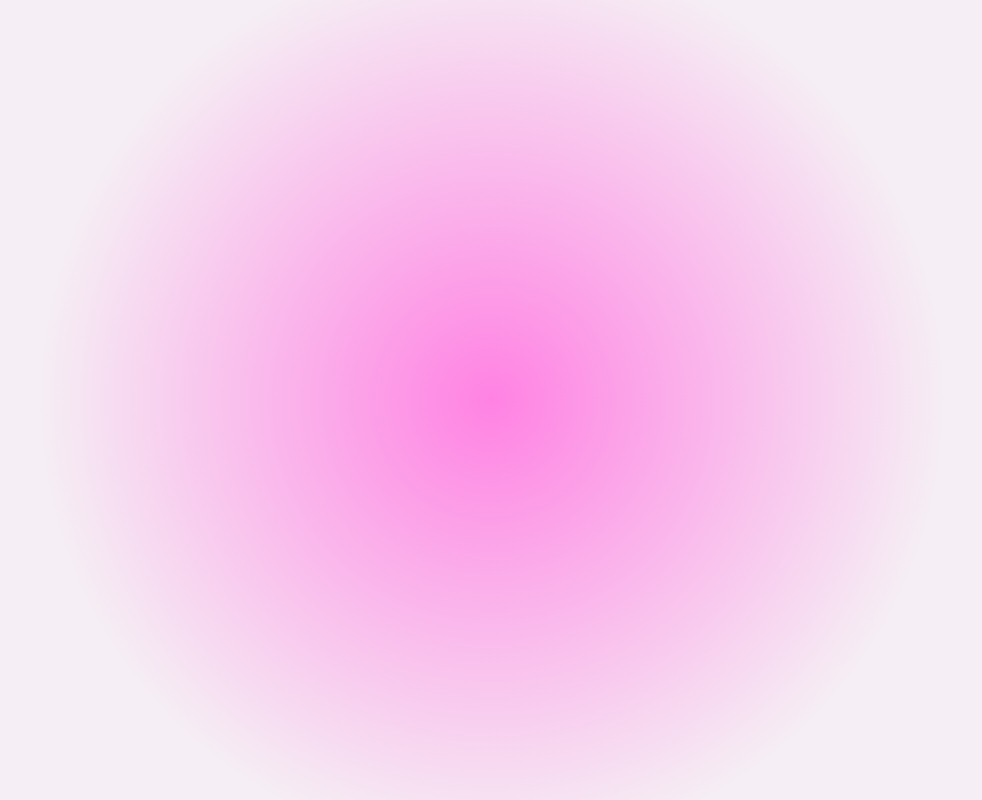
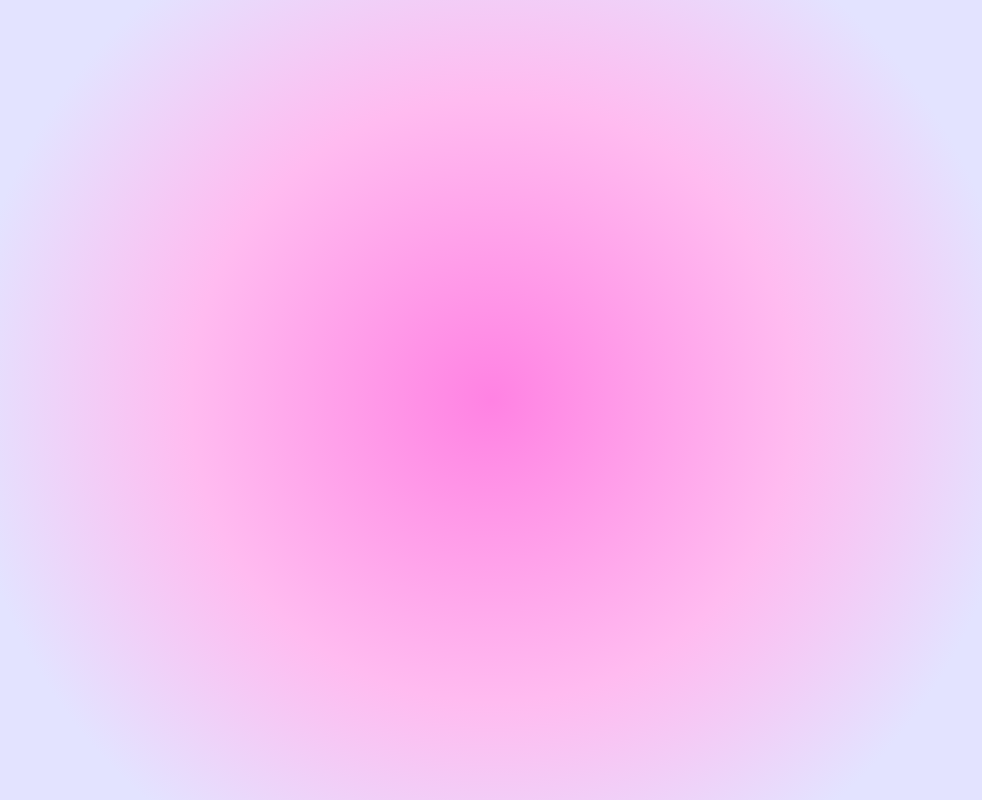
Before and after one commit to mcguenette/pulse, a website with bundled scripts: page index.html in a window 1280 px wide. Shown: the whole page, without its empty margins (148-1130 px from the left). Built offline with nearby package versions, Linux system fonts and the light colour scheme.

Commit message:
edited gradient bodyh

```diff
--- a/assets/style/index.css
+++ b/assets/style/index.css
@@ -15,7 +15,7 @@
 body {
     min-height: 100%;
     background: rgb(255,130,227);
-    background: radial-gradient(circle, rgba(255,130,227,1) 0%, rgba(245,238,244,1) 60%);
+    background: radial-gradient(circle, rgba(255,130,227,1) 0%, rgba(255,187,240,1) 40%, rgba(227,227,255,1) 70%);
     color: var(--primary-dark);
     font-family: 'Poppins', sans-serif;
 }
```
